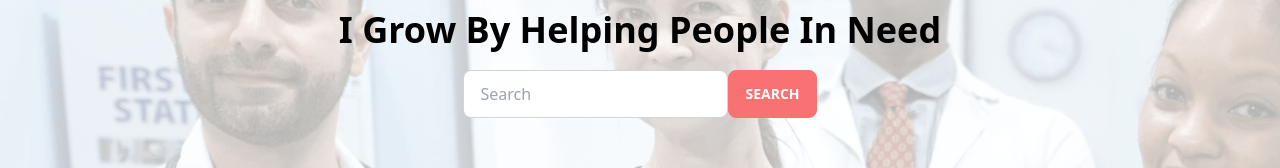
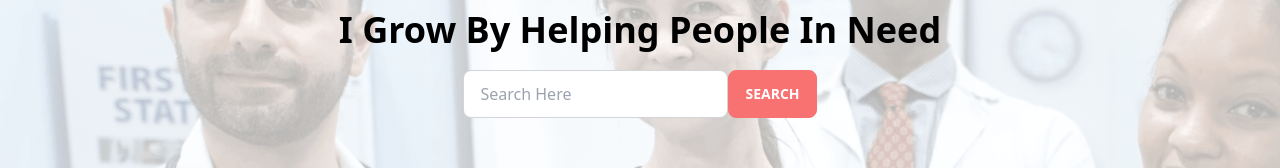
Before and after one commit to jps27CSE/A-8-Donation_Campaign, a React (Vite) app: page / in a window 1280 px wide. Shown: the part 265-433 px from the top of the page. Built offline with nearby package versions, Linux system fonts and the light colour scheme.

Commit message:
Error Route Added

```diff
--- /dev/null
+++ b/src/components/ErrorPage/ErrorPage.jsx
@@ -0,0 +1,11 @@
+const ErrorPage = () => {
+  return (
+    <div className="flex items-center justify-center h-screen">
+      <div className="text-center">
+        <h1 className="text-6xl font-bold">Oopss! 404 Not Found....</h1>
+      </div>
+    </div>
+  );
+};
+
+export default ErrorPage;
--- a/src/components/Home/Banner/Banner.jsx
+++ b/src/components/Home/Banner/Banner.jsx
@@ -39,7 +39,7 @@ const Banner = () => {
             <input
               onChange={handleInputChange}
               type="text"
-              placeholder="Search"
+              placeholder="Search Here"
               className="input input-bordered w-full max-w-xs text-black"
             />
             <input
--- a/src/main.jsx
+++ b/src/main.jsx
@@ -7,11 +7,13 @@ import Donation from "./components/Donation/Donation";
 import Statistics from "./components/Statistics/Statistics";
 import Home from "./components/Home/Home";
 import DonationDetails from "./components/DonationDetails/DonationDetails";
+import ErrorPage from "./components/ErrorPage/ErrorPage";
 
 const router = createBrowserRouter([
   {
     path: "/",
     element: <Root />,
+    errorElement: <ErrorPage />,
     children: [
       { path: "/", element: <Home /> },
       { path: "/donation", element: <Donation /> },
```
